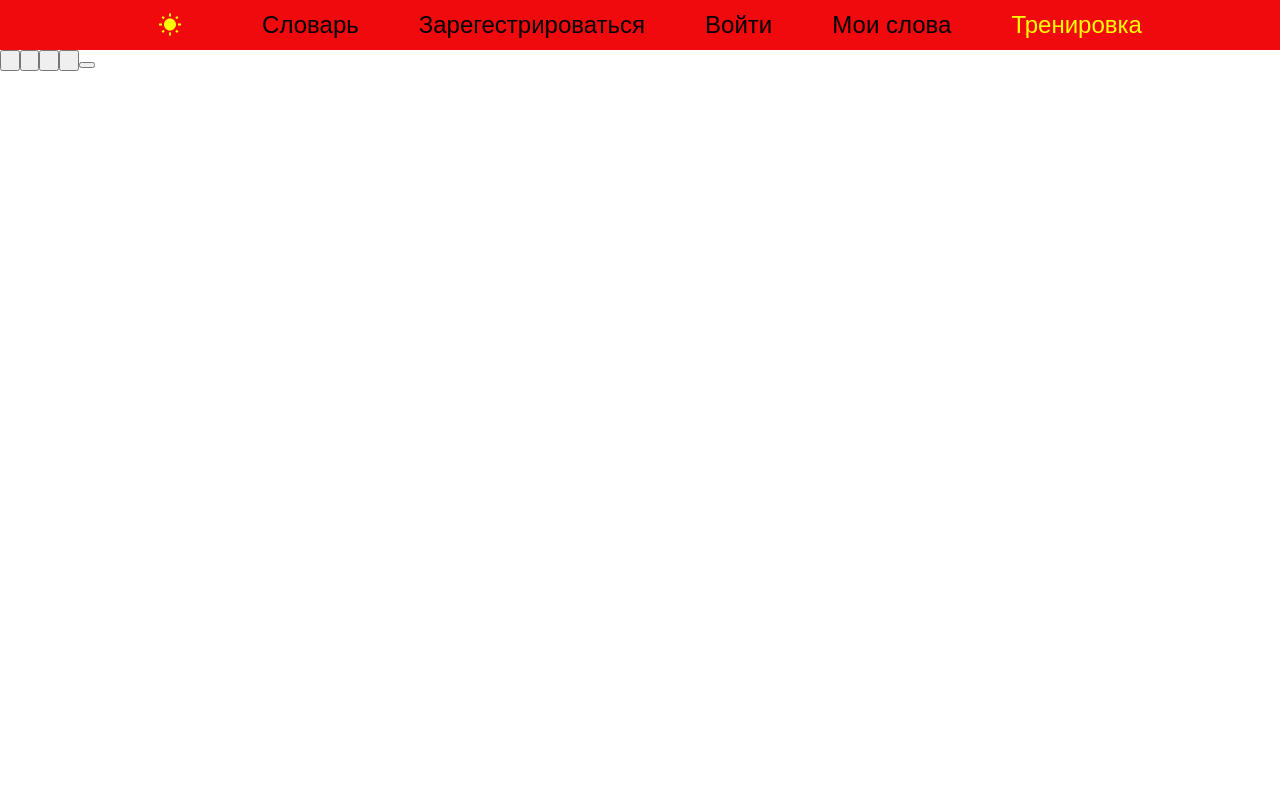
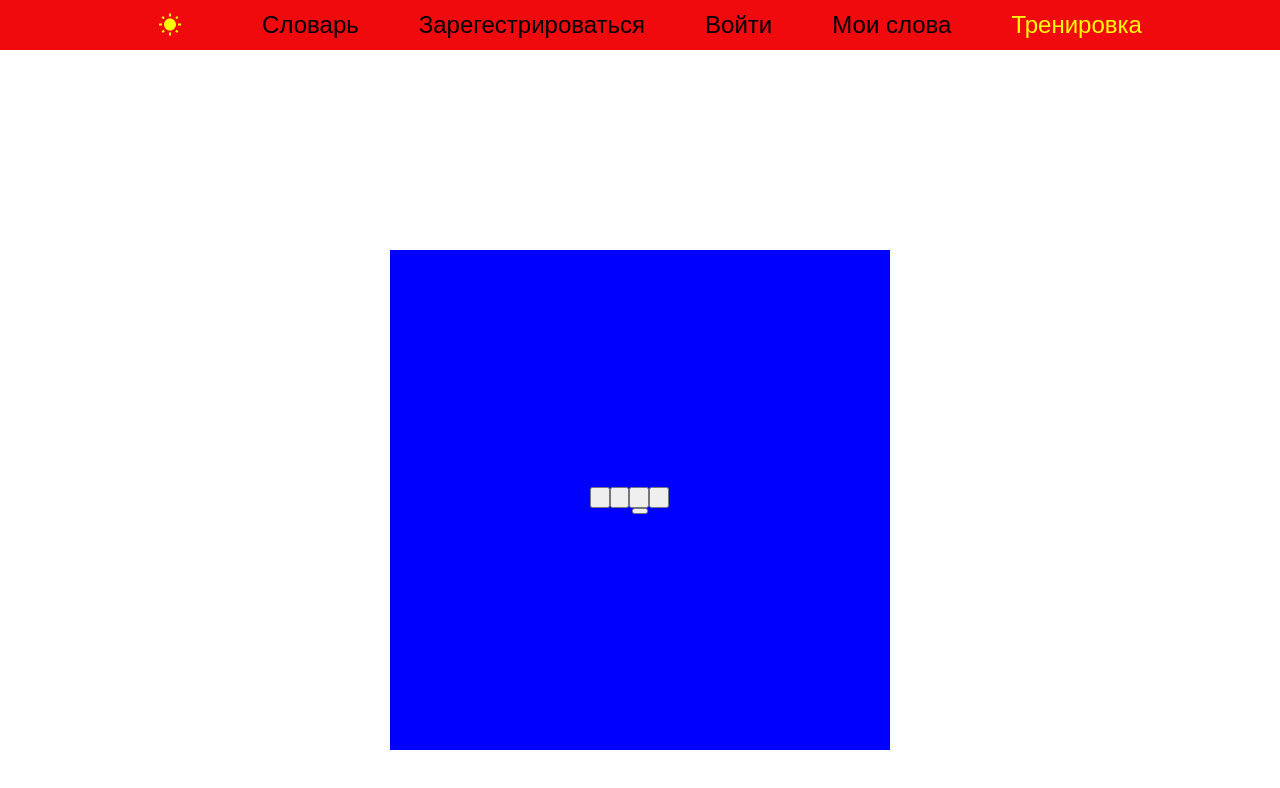
Before and after one commit to Kirill-jing/Chinese-language-learning-web-application-client-side-., a React (Create React App) app: page /train in a window 1280 px wide. Shown: the top 788 px of the page. Built offline with nearby package versions, Linux system fonts and the light colour scheme; no server answers.

Commit message:
animation

```diff
--- a/src/Containers/Cart.js
+++ b/src/Containers/Cart.js
@@ -39,7 +39,6 @@ class Cart extends Component {
 componentDidMount(){
   let tok = localStorage.getItem("token");
   this.props.onStoreCart(tok);
-
 }
   render() {
     return (
--- a/src/Containers/Train.js
+++ b/src/Containers/Train.js
@@ -3,15 +3,15 @@ import { connect } from "react-redux";
 import * as actionCreators from "../store/actions/actions";
 import style,{keyframes,css} from "styled-components";;
 const moonHov = keyframes`
-0% {
-  opacity: 1;
-}
-50%{
-  opacity:0
-}
-100% {
-  opacity: 1
-}
+  0% {
+    opacity: 1;
+  }
+  50%{
+    opacity:0
+  }
+  100% {
+    opacity: 1
+  }
 `
 
 const animation = props =>
@@ -20,62 +20,80 @@ const animation = props =>
   `
 
 const AnimateDiv=style.div`
-opacity:1;
-
-  animation-name:${animation};
-  animation-duration:1s;
+  margin:200px auto;
+  width:500px;
+  height:500px;
+  display:flex;
+  background-color:blue;
+  justify-content:center;
+  align-items:center;
+  flex-direction:column;
+  opacity:1;
+  animation-name:${props=>props.animate ? animation : ' ' };
+  animation-duration:.8s;
   animation-fill-mode:forwards;
-
-
+`
+const Ques = style.div`
 
 `
+const Inputs = style.div`
+  width:100px;
+`
+const CustomInp=style.input`
 
+`
 class Train extends Component {
   componentDidMount() {
     let tok = localStorage.getItem('token')
     this.props.onStoreCart(tok);
     }
-    componentDidUpdate(){
-      console.log('update')
-    }
-
-
   render() {
-
     return (
-        <AnimateDiv>
-          <div>{this.props.cart.length>0 ?this.props.cart[this.props.count].name:' '}</div>
-        {this.props.arr.map((el,i)=>{
-          let check=el=='0.66'&&this.props.cart.length> 0  ? this.props.cart[this.props.count].name:' '
+      <div>
+        <AnimateDiv  animate={this.props.anim} >
+          <Ques>{this.props.cart.length>0 ?this.props.cart[this.props.count].name:' '}
+          </Ques>
+          <Inputs>
+          {this.props.arr.map((el,i)=>{
+          let check=el==this.props.br&&this.props.cart.length> 0  ? this.props.cart[this.props.count].name:' '
           return(
-          <input value={this.props.cart.length> 0 && el!== '0.66'  ?
-            this.props.cart[Math.floor(Math.random() *
-            this.props.cart.length)].name : check }  type='button'
+          <CustomInp value={this.props.cart.length> 0 && el!== this.props.br  ?
+            this.props.cart[Math.floor(this.props.arr[i])].name : check }  type='button'
               onClick={e=>this.props.checkAnswer(e.target.value)}>
-          </input>
+          </CustomInp>
           )})}
+          </Inputs>
           <button onClick={e=>{
+            this.props.toggleAnim()
             e.persist()
-            window.setTimeout(()=>this.props.nextQuestion(),1000)}}>
+            window.setTimeout(()=>this.props.nextQuestion(),400)
+            }
+            }>
           </button>
         </AnimateDiv>
+      </div>
+
     );
   }
 }
 
 const mapStateToProps = (state) => {
-    console.log(state.train.answer)
+console.log(state.train.arr)
   return {
    cart:state.cart.cartData,
    btn:state.train.btn,
    count:state.train.count,
    arr:state.train.arr,
+   anim:state.train.anim,
+   answer:state.train.answer,
+   br:state.train.br
   };
 };
 const mapDispatchToProps = (dispatch) => {
   return {
     onStoreCart: (token, cart) =>
     dispatch(actionCreators.saveCart(token, cart)),
+    toggleAnim:()=>dispatch({type:"ANIM_FALSE"}),
     onStoreWord: (words) => dispatch(actionCreators.saveWords(words)),
     checkAnswer:(checkingWord)=>dispatch({type:"CHECK_ANSWER",check:checkingWord}),
     nextQuestion:()=>dispatch({type:"NEXT_QUESTION"})
--- a/src/shared/Nav.js
+++ b/src/shared/Nav.js
@@ -9,48 +9,23 @@ import Button from "@material-ui/core/Button";
 
 const Sun = styled(WbSunnyIcon)({
   color: "yellow  ",
+  transition:'1s',
+  "&:hover": {
+
+    transform: ' rotate(180deg)',
+
+  }
 });
 
-const moonHov = keyframes`
-0% {
-  opacity: 1;
-}
-50%{
-  opacity:0
-}
-100% {
-  opacity: 1
-}
-
-`
-
-const animation = props =>
-  css`
-    ${moonHov};
-  `
-const Moon = styled(Brightness2Icon)({
+const MoonHov = styled(Brightness2Icon)({
   color: "#E5F2F2 ",
   border: "0px",
-  // animationFillMode:'forward',
-  // animationDuration:'1s'
-  // "&:hover": {
-  //   transition:'1s',
-  //   transform: 'scale(1.2 ,1.2) rotate(180deg)',
-
-  // }
+  transition:'1s',
+  "&:hover": {
+    transform: ' rotate(180deg)',
+  }
 });
 
-const MoonHov=style(Moon)`
-
-opacity:1;
-&:hover {
-  animation-name:${moonHov};
-  animation-duration:1s;
-  animation-fill-mode:forwards;
-
-
-}
-`
 
 const CustomNav=style.nav`
 display:flex;
--- a/src/store/actions/actions.js
+++ b/src/store/actions/actions.js
@@ -32,7 +32,9 @@ export const FIND_WORDS="FIND_WORDS"
 export const FIND_CHAR = "FIND_CHAR"
 export const CHECK_ANSWER="CHECK_ANSWER"
 export const NEXT_QUESTION="NEXT_QUESTION"
+export const ANIM_FALSE = "ANIM_FALSE"
 
+export const SET_PARAMS="SET_PARAMS"
 export const postResult = (
   e,
   name,
--- a/src/store/train-reducer.js
+++ b/src/store/train-reducer.js
@@ -3,9 +3,11 @@ import * as actiontype from "./actions/actions";
 const initialState = {
     btn:'',
     count:0,
-    arr:[Math.random(),Math.random(),'0.66',Math.random()].sort((a,b)=>a-b),
-    cartData:[],
-    answer:false
+    arr:[Math.random(),Math.random(),0.66,Math.random()].sort((a,b)=>a-b),
+    cartData:[''],
+    answer:false,
+    anim:false,
+    br:''
 };
 const trainreducer = (state = initialState, action) => {
   switch (action.type) {
@@ -18,14 +20,28 @@ const trainreducer = (state = initialState, action) => {
     let q=state.cartData[state.count].name===action.check
       return{
         ...state,
-        answer:q
+        answer:q,
+        anim:false
       }
     case actiontype.NEXT_QUESTION:
+      console.log('true')
       let b = state.count+1
       return{
         ...state,
-        count:b
+        count:b,
+        anim:true,
+        br:0.50*state.cartData.length,
+        arr:[Math.random()*state.cartData.length,Math.random()*state.cartData.length,0.50*state.cartData.length,Math.random()*state.cartData.length].sort((a,b)=>a-b),
+
       }
+    case actiontype.ANIM_FALSE:
+      console.log('efgrtg')
+     return {
+       ...state,
+       anim:true,
+
+     }
+
   }
   return state;
 };
```
Also changed, not shown: src/shared/nav.css (added).
